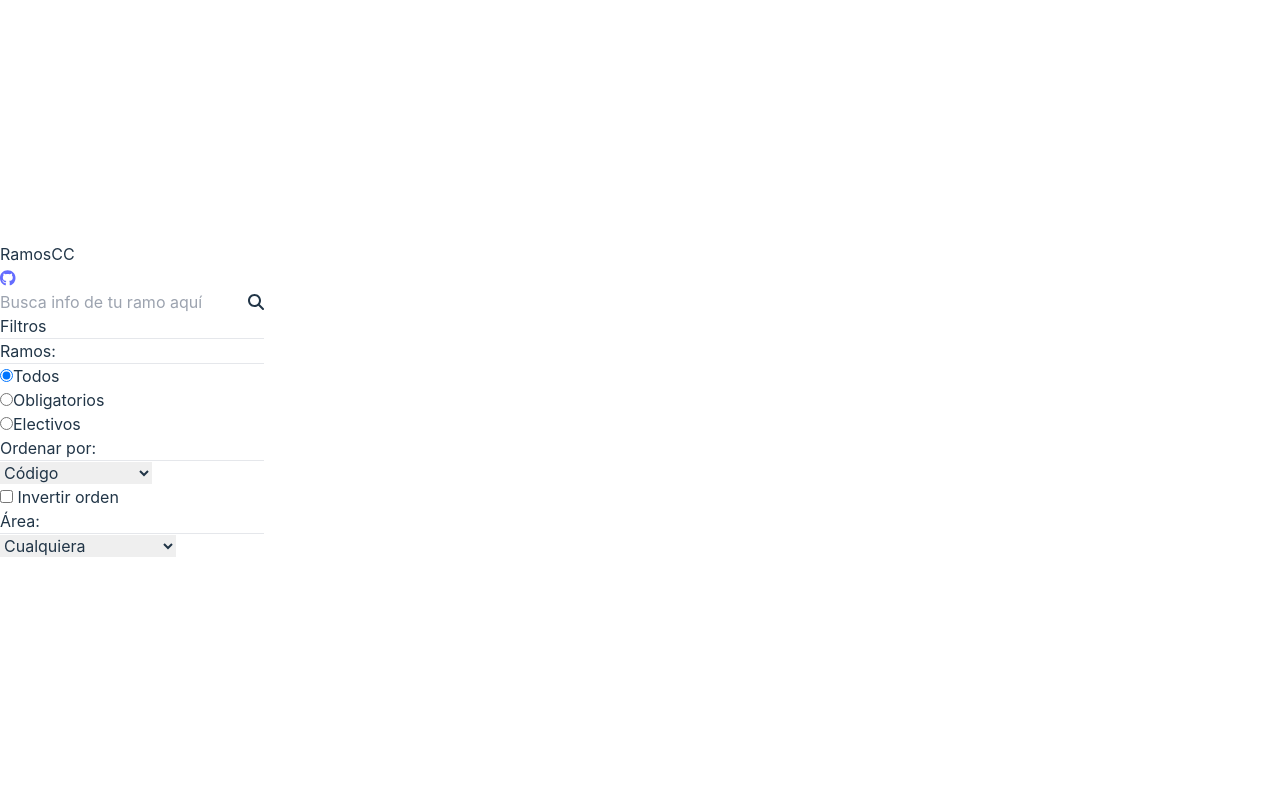
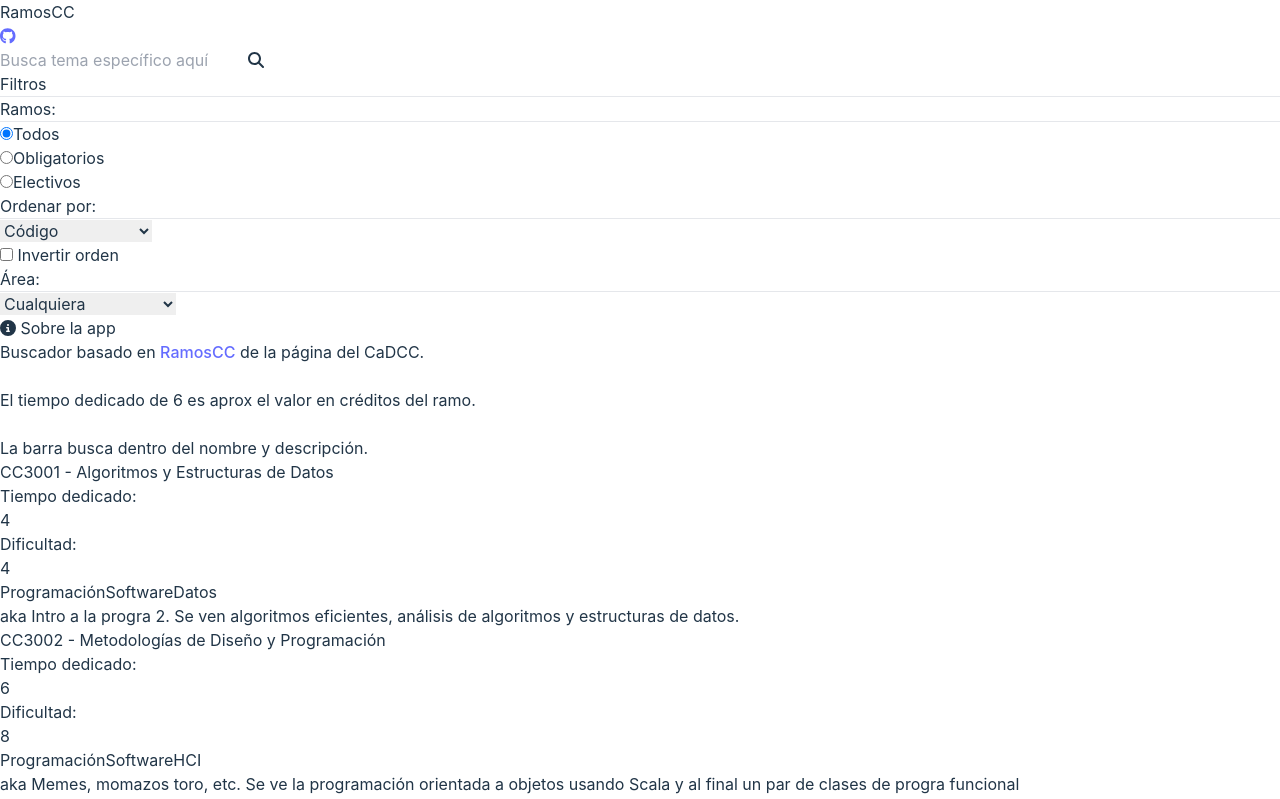
Before and after one commit to AyanoT1/search-tool-ramosDCC, a React (Vite) app: page / in a window 1280 px wide. Shown: the top 799 px of the page. Built offline with nearby package versions, Linux system fonts and the light colour scheme.

Commit message:
feat: Added about app

```diff
--- a/src/Searchbar.jsx
+++ b/src/Searchbar.jsx
@@ -1,12 +1,12 @@
 import React, { useState } from "react";
 import { FontAwesomeIcon } from "@fortawesome/react-fontawesome";
-import { faMagnifyingGlass } from "@fortawesome/free-solid-svg-icons";
+import { faMagnifyingGlass, faCircleInfo } from "@fortawesome/free-solid-svg-icons";
 import Mandatory from "./assets/Mandatory.json";
 import Optionals from "./assets/Optionals.json";
 import Course from "./Course";
 
 export default function Searchbar() {
-  const [currentList, setCourses] = useState([]);
+  const [currentList, setCourses] = useState(Object.keys({ ...Mandatory, ...Optionals }));
   const [currentSource, setSource] = useState({ ...Mandatory, ...Optionals });
   const [sortBy, setSortBy] = useState("code");
   const [isReversed, setReversed] = useState(false);
@@ -35,9 +35,7 @@ export default function Searchbar() {
   }
 
   function genericSearch(pattern, source=currentSource, sorting=sortBy, reversion=isReversed, tag=selectedArea) {
-    if (pattern == "") {
-      return [];
-    }
+
     var results = Object.keys(source).filter((key) => {
       return (
         (source[key].name.toLowerCase().includes(pattern.toLowerCase()) ||
@@ -99,7 +97,7 @@ export default function Searchbar() {
             id="searchbar-input"
             type="text"
             className="border w-full rounded-full p-2 pl-4 border-gray-400 shadow-md"
-            placeholder="Busca info de tu ramo aquí"
+            placeholder="Busca tema específico aquí"
           />
           <FontAwesomeIcon
             icon={faMagnifyingGlass}
@@ -180,6 +178,17 @@ export default function Searchbar() {
 
       </div>
 
+      {/* Info */}
+      <div
+        name="about"
+        className="border border-gray-400 rounded-lg shadow-md p-5 pl-7 pr-7 m-10 absolute top-1/4 right-4 w-44"
+      >
+        <h2 className="text-md border-b"><FontAwesomeIcon icon={faCircleInfo} /> Sobre la app</h2>
+        <p className="text-sm">Buscador basado en <a href="https://ramos.cadcc.cl/">RamosCC</a> de la página del CaDCC. <br /><br />
+        El tiempo dedicado de 6 es aprox el valor en créditos del ramo. <br /><br />
+        La barra busca dentro del nombre y descripción.
+        </p>
+      </div>
       {/* Displayer */}
       <div
         name="course-list"
```
